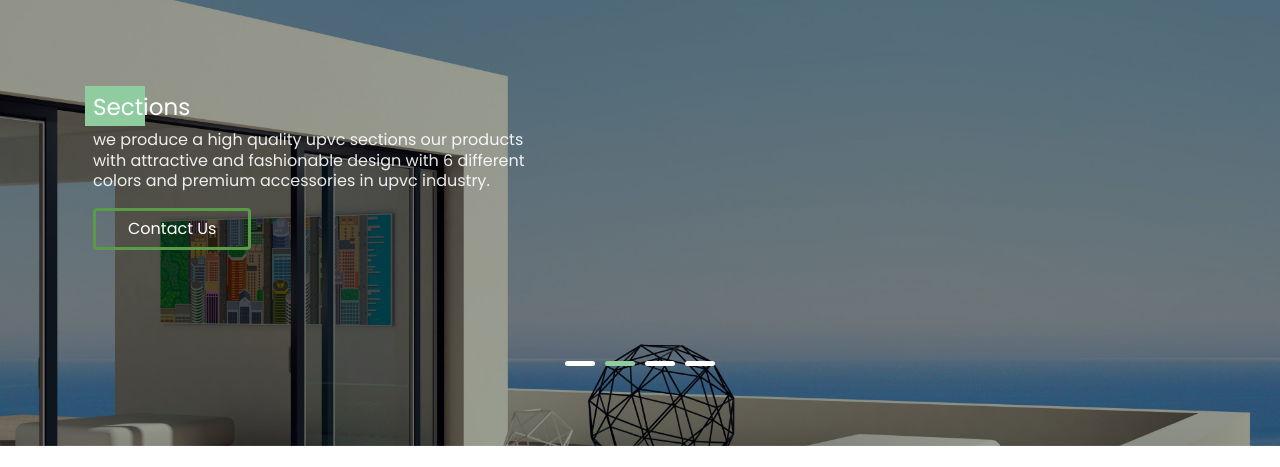
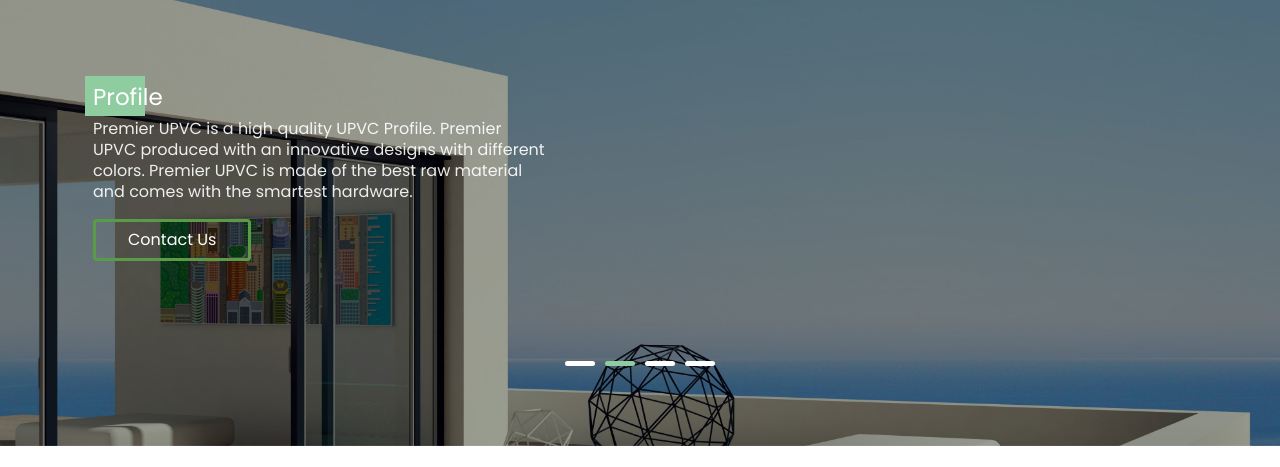
Before and after one commit to Amira-Assaf/PremierUPVC, a plain HTML site: page index.html in a window 1280 px wide. Shown: the part 157-624 px from the top of the page. Drawn offline with nearby package versions, Linux system fonts and the light colour scheme; some packages are replaced by stand-ins of ours; no server answers; grey boxes are pictures that could not be loaded; files whose address does not match are found by name.

Commit message:
new-test

```diff
--- a/index.html
+++ b/index.html
@@ -123,8 +123,8 @@
   				<div class="row no-gutters slider-text align-items-center justify-content-start" data-scrollax-parent="true">
   					<div class="col-md-5 ftco-animate">
   						<div class="bg-text"></div>
-  						<h1 class="pl-2 pt-2">Sections</h1>
-  						<p class="pl-2">we produce a high quality upvc sections our products with attractive and fashionable design with 6 different colors and premium accessories in upvc industry.</p1>
+  						<h1 class="pl-2 pt-2">Profile</h1>
+  						<p class="pl-2">Premier UPVC is a high quality UPVC Profile. Premier UPVC produced with an innovative designs with different colors. Premier UPVC is made of the best raw material and comes with the smartest hardware.</p1>
   						<!-- <p class="pl-2">Premier sections upvc premium materials and high quality.</p> -->
   						<p class="pl-2"><a href="contact.html" class="btn btn-primary">Contact Us</a></p>
   					</div>
@@ -136,8 +136,8 @@
   				<div class="row no-gutters slider-text align-items-center justify-content-start" data-scrollax-parent="true">
   					<div class="col-md-5 ftco-animate">
   						<div class="bg-text"></div>
-  						<h1 class="pl-2 pt-2">Sections</h1>
-  						<p class="pl-2">we produce a high quality upvc sections our products with attractive and fashionable design with 6 different colors and premium accessories in upvc industry.</p1>
+						  <h1 class="pl-2 pt-2">Profile</h1>
+  						<p class="pl-2">Premier UPVC is a high quality UPVC Profile. Premier UPVC produced with an innovative designs with different colors. Premier UPVC is made of the best raw material and comes with the smartest hardware.</p1>
 
   						<!-- <p class="pl-2">Lorem Ipsum is simply dummy text of the printing and typesetting industry. Lorem Ipsum</p> -->
   						<p class="pl-2"><a href="#" class="btn btn-primary">Contact Us</a></p>
@@ -150,8 +150,8 @@
   				<div class="row no-gutters slider-text align-items-center justify-content-start" data-scrollax-parent="true">
   					<div class="col-md-5 ftco-animate">
   						<div class="bg-text"></div>
-  						<h1 class="pl-2 pt-2">Sections</h1>
-  						<p class="pl-2">we produce a high quality upvc sections our products with attractive and fashionable design with 6 different colors and premium accessories in upvc industry.</p1>
+  						<h1 class="pl-2 pt-2">Profile</h1>
+  						<p class="pl-2">Premier UPVC is a high quality UPVC Profile. Premier UPVC produced with an innovative designs with different colors. Premier UPVC is made of the best raw material and comes with the smartest hardware.</p1>
 
   						<!-- <p class="pl-2">Lorem Ipsum is simply dummy text of the printing and typesetting industry. Lorem Ipsum</p> -->
   						<p class="pl-2"><a href="#" class="btn btn-primary">Contact Us</a></p>
@@ -164,8 +164,8 @@
   				<div class="row no-gutters slider-text align-items-center justify-content-start" data-scrollax-parent="true">
   					<div class="col-md-5 ftco-animate">
   						<div class="bg-text"></div>
-  						<h1 class="pl-2 pt-2">Sections</h1>
-  						<p class="pl-2">we produce a high quality upvc sections our products with attractive and fashionable design with 6 different colors and premium accessories in upvc industry.</p1>
+  						<h1 class="pl-2 pt-2">Profile</h1>
+  						<p class="pl-2">Premier UPVC is a high quality UPVC Profile. Premier UPVC produced with an innovative designs with different colors. Premier UPVC is made of the best raw material and comes with the smartest hardware.</p1>
 
   						<!-- <p class="pl-2">Lorem Ipsum is simply dummy text of the printing and typesetting industry. Lorem Ipsum</p> -->
   						<p class="pl-2"><a href="#" class="btn btn-primary">Contact Us</a></p>
@@ -223,7 +223,7 @@
   			<div class="row">
 			  	<div class="col-md-4 course ftco-animate">
 			  		<div class="product">
-			  			<div class="img product-img" style="background-image: url(img/3667ed0d-5274-4223-beb5-13a2175075f1.jpg);"></div>
+			  			<div class="img product-img" style="background-image: url(img/sliding.PNG);"></div>
 			  			<div class="text pt-4">
 			  				<div class="row">
 			  					<div class="col-md-8"><h3>Sliding Window</h3></div>
```
Also changed, not shown: img/sliding.PNG (added).
